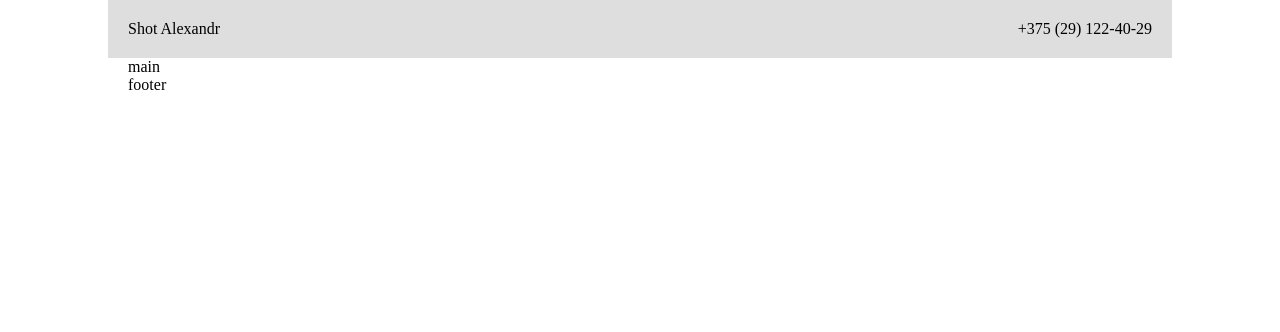
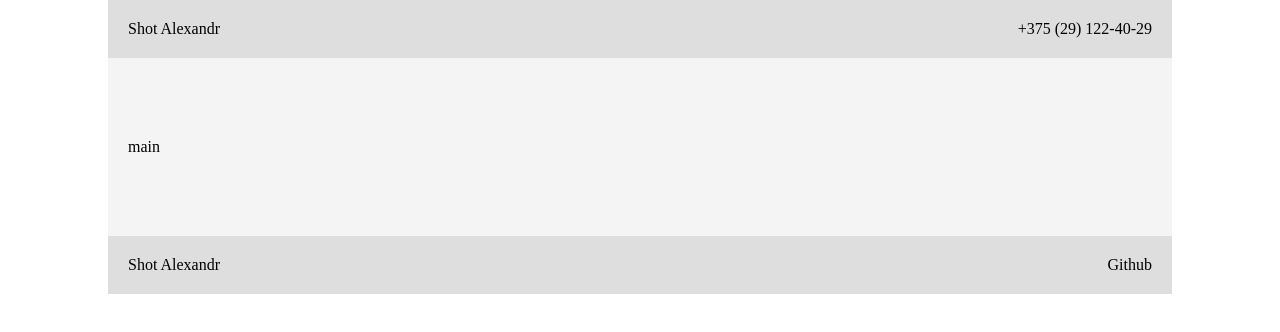
Before and after one commit to ShotAlex/rs-cv, a plain HTML site: page index.html in a window 1280 px wide. Drawn offline with Linux system fonts and the light colour scheme.

Commit message:
feat: add footer

```diff
--- a/index.html
+++ b/index.html
@@ -19,7 +19,14 @@
 
   <main class="main">main</main>
 
-  <footer class="footer">footer</footer>
+  <footer class="footer">
+    <div class="footer__logo">
+      Shot Alexandr
+    </div>
+    <div class="footer__links">
+      <a class="footer__links-git" href="https://github.com/ShotAlex" target="_blank">Github</a>
+    </div>
+  </footer>
 
 </body>
 </html>
--- a/style.css
+++ b/style.css
@@ -12,14 +12,27 @@ body {
   max-width: 1024px;
 }
 
-.header {
+.header,
+.footer {
   display: flex;
   justify-content: space-between;
   background-color: rgb(222, 222, 222);
   padding: 20px;
 }
 
-.header__phone-phone {
+.header__phone-phone,
+.footer__links-git {
   text-decoration: none;
   color: #000
 }
+
+.header__phone-phone:hover,
+.footer__links-git:hover {
+  color: rgb(93, 93, 93);
+}
+
+
+.main {
+  padding: 80px 20px;
+  background-color: rgb(244, 244, 244);
+}
```
